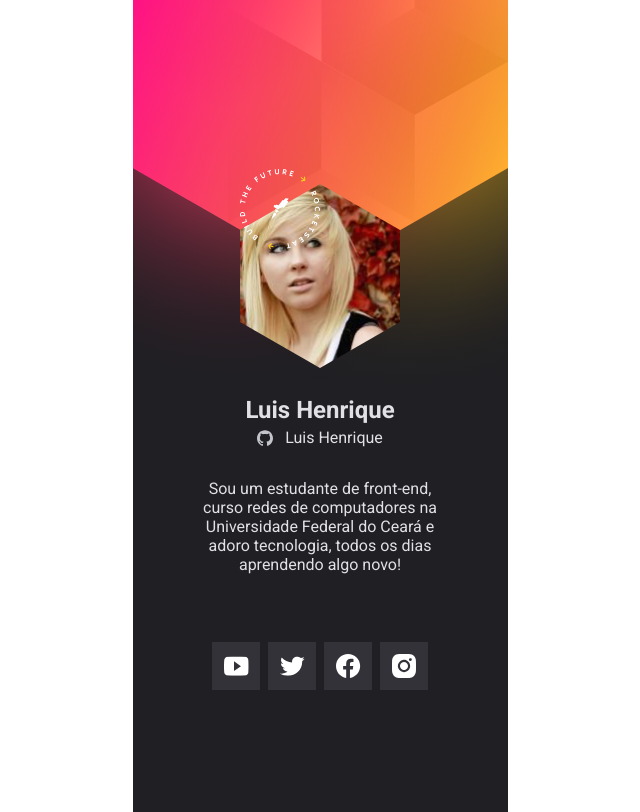
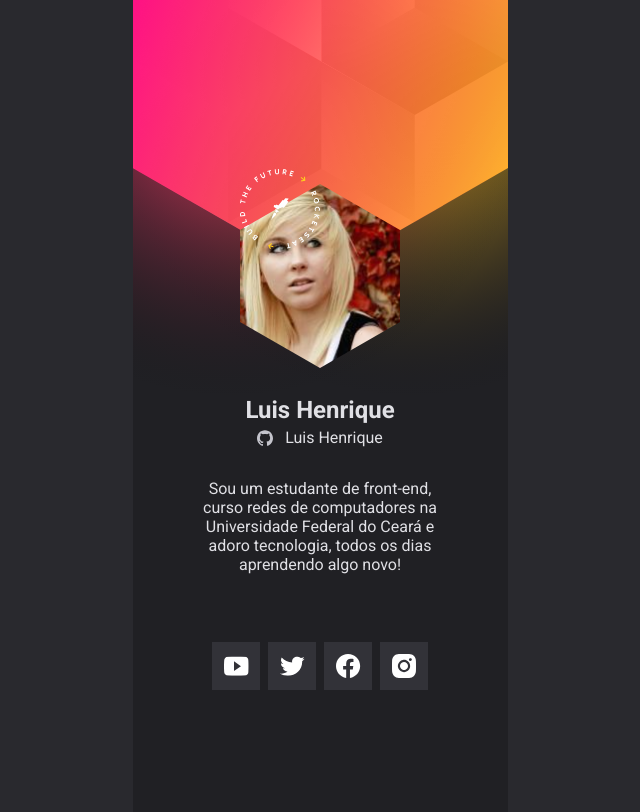
Before and after one commit to luisdasilvahenrique/nlw-heat-origin, a plain HTML site: page index.html in a window 1280 px wide. Shown: the whole page, without its empty margins (320-960 px from the left). Drawn offline with Linux system fonts and the light colour scheme; no server answers.

Commit message:
add background-color: #29292E;

```diff
--- a/style.css
+++ b/style.css
@@ -16,6 +16,7 @@ body {
 body {
   display: grid;
   place-items: center;
+  background-color: #29292E;
 }
 
 main {
```
